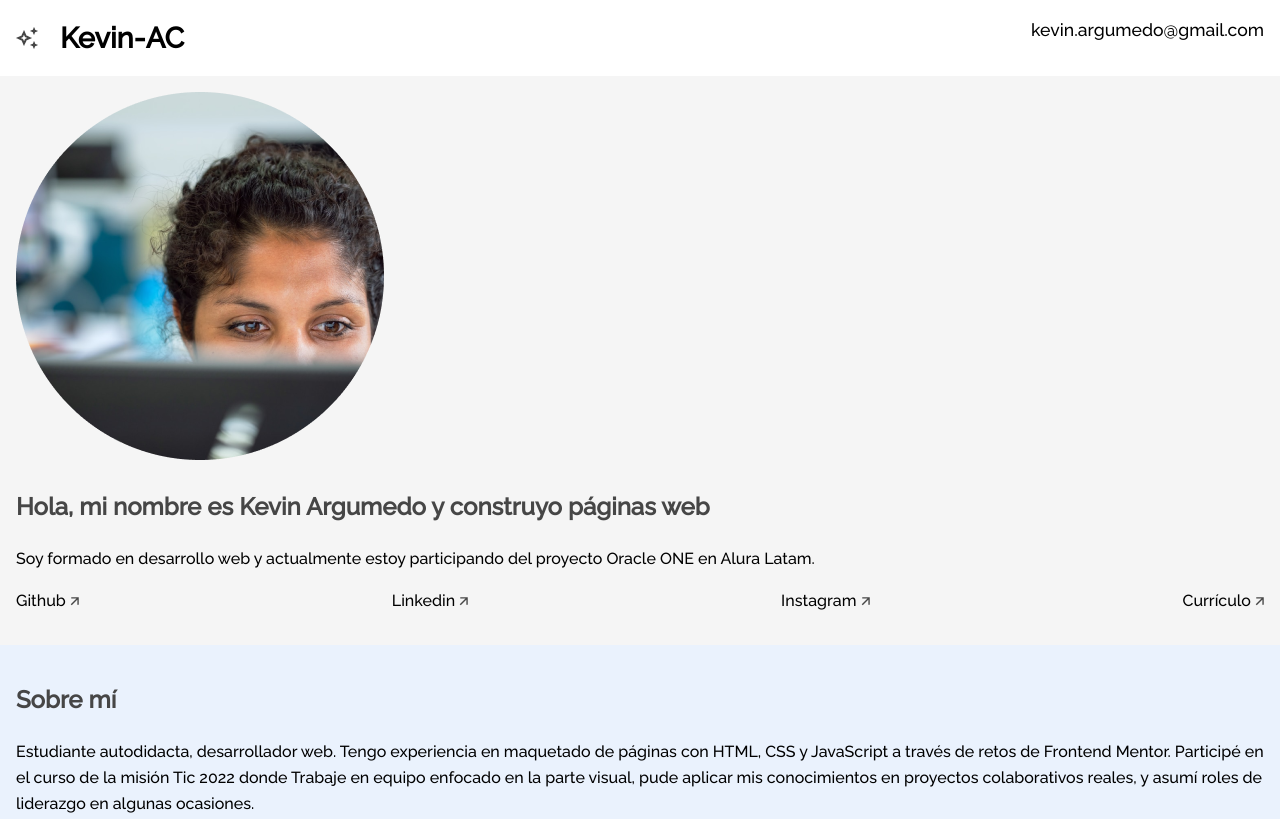
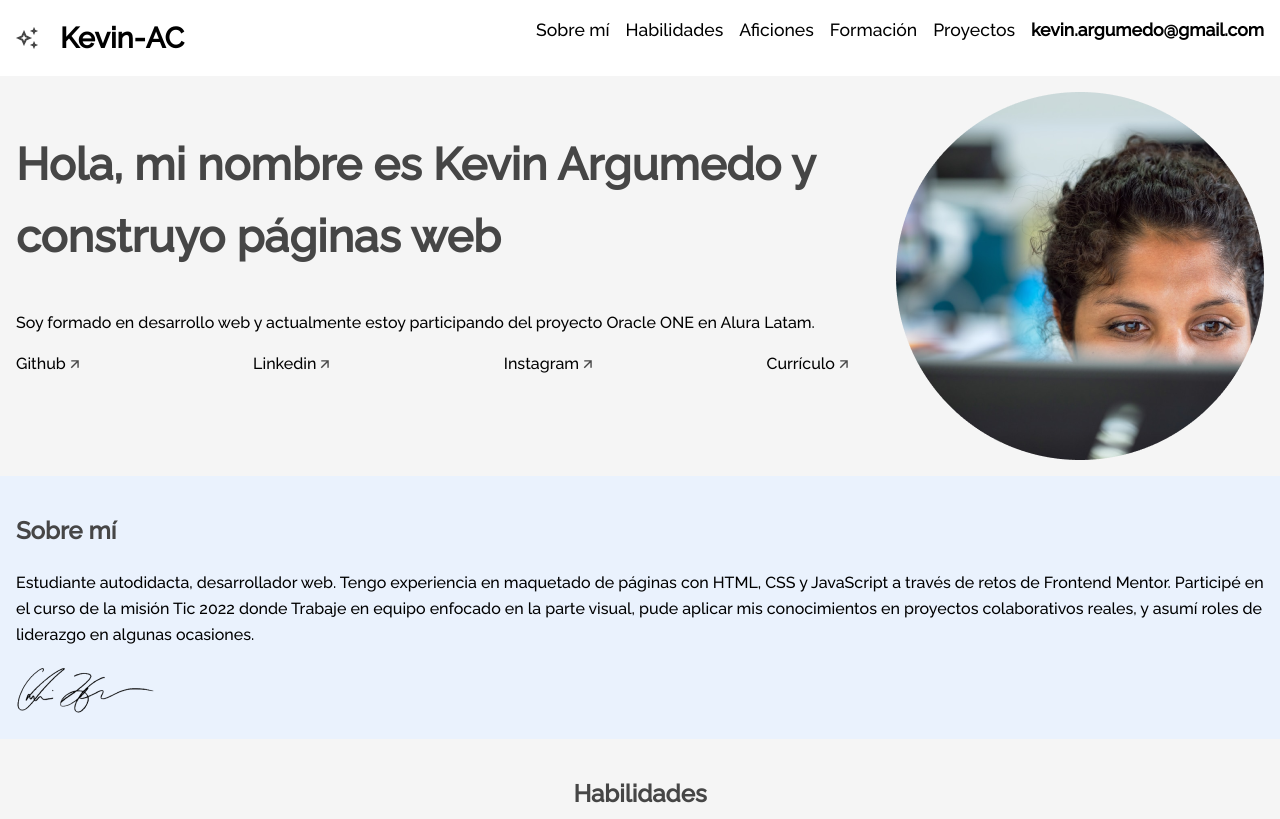
Before and after one commit to Kevin-AC/Portafolio-Alura, a plain HTML site: page index.html in a window 1280 px wide. Shown: the top 819 px of the page. Drawn offline with Linux system fonts and the light colour scheme.

Commit message:
add:desktop view

```diff
--- a/index.html
+++ b/index.html
@@ -147,13 +147,18 @@
 
     <!-- Sección de Contacto -->
     <section class="contacto" id="contacto">
+        <img src="./assets/contact_image.png" alt="">
+        <div class="contacto__form">
             <h2 class="contacto__titulo">Contacto</h2>
+            <p class="contacto__parrafo">¿Quieres contactarme?
+Complete el siguiente formulario y me pondré en contacto con usted lo antes posible.</p>
             <form class="contacto__formulario">
                 <input class="contacto__campo" type="text" placeholder="Nombre">
                 <input class="contacto__campo" type="email" placeholder="Correo Electrónico">
                 <textarea class="contacto__campo contacto__campo--textarea" placeholder="Mensaje"></textarea>
                 <button class="contacto__boton" type="submit">Enviar</button>
             </form>
+        </div>
     </section>
 </body>
     <script src="script.js"></script>
--- a/style.css
+++ b/style.css
@@ -222,9 +222,21 @@ h2{
      .navegacion__elemento:nth-child(5){
         display: none;
     }
+      .navegacion__elemento:nth-child(6){
+         font-weight: bold;
+    }
     .navegacion__elemento a {
         font-size: 1rem;
 
+    }
+    .presentacion{
+        display: flex;
+        flex-direction: row-reverse;
+        justify-content: space-evenly;
+        gap: 3rem;
+    }
+    .presentacion__foto{
+        width: 250px;
     }
 
     .formacion__lista{
@@ -244,29 +256,8 @@ h2{
 
     }
 
-
-/*
-
-}
-.formacion__elemento{
-
-    box-shadow: 0 4px 8px rgba(0, 0, 0, 0.1);
-    background-color: white;
-    width: auto;
-    height: 140px;
-}
-.formacion__icono {
-    padding-left: 25%;
-    width: auto;
-    height: auto;
 }
 
-
-
-*/
-
-
-}
 
 /* Pantallas grandes */
 @media (min-width: 1024px) {
@@ -274,8 +265,52 @@ h2{
     .cabecera__titulo {
         font-size: 1.8rem;
     }
+    .presentacion__titulo{
+        font-size: 2.8rem;
+
+    }
+    .presentacion__foto{
+        width: auto;
+    }
+
 
     .navegacion__elemento a {
         font-size: 1.1rem;
     }
+    .navegacion__elemento:nth-child(1){
+        display: inline;
+    }
+    .navegacion__elemento:nth-child(2){
+        display: inline;
+    }
+    .navegacion__elemento:nth-child(3){
+        display: inline;
+    }
+    .navegacion__elemento:nth-child(4){
+        display: inline;
+    }
+    .navegacion__elemento:nth-child(5){
+        display: inline;
+    }
+    .navegacion__elemento:nth-child(6){
+         font-weight: bold;
+    }
+    .formacion__elemento{
+        justify-content: center;
+        height: 288px;
+    }
+    .contacto{
+        display: flex;
+        align-items: center;
+        justify-content: center;
+        gap: 2rem;
+    }
+    .contacto__form{
+
+        width: 45%;
+    }
+    .contacto__parrafo{
+        color: #464646;
+    }
+
 }
```
Also changed, not shown: assets/contacto_img.png (added). Lines whose indentation alone changed are shown as unchanged.
